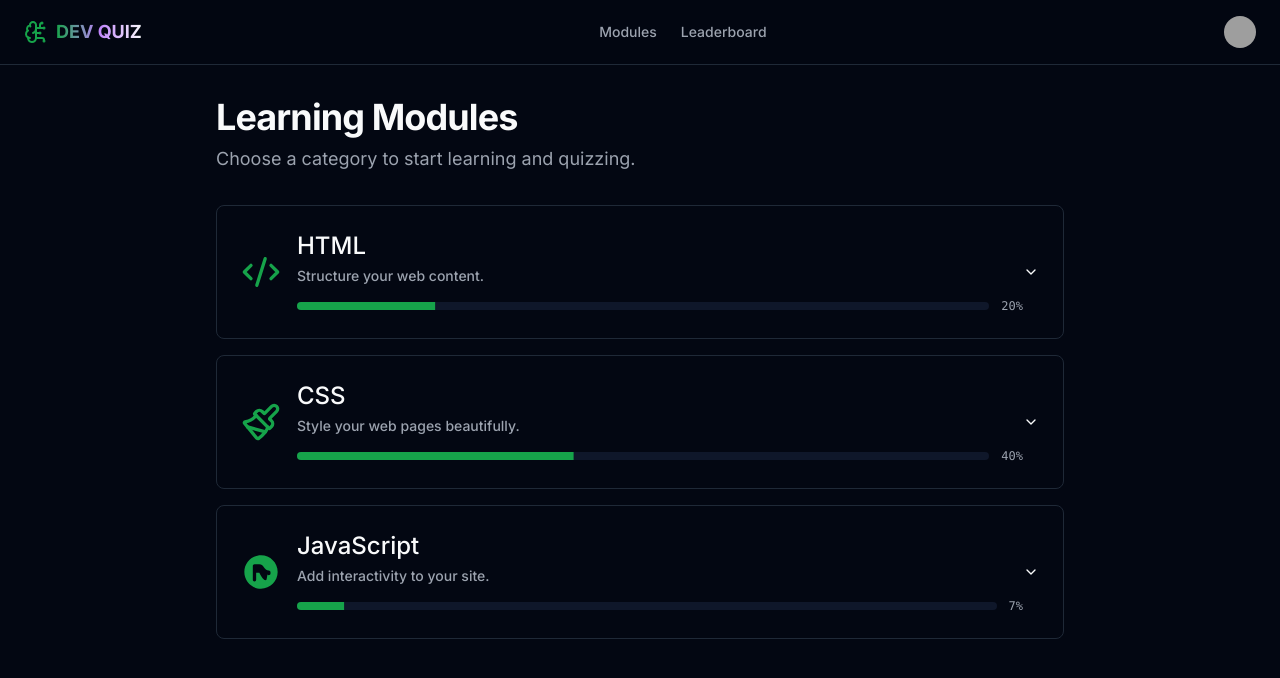
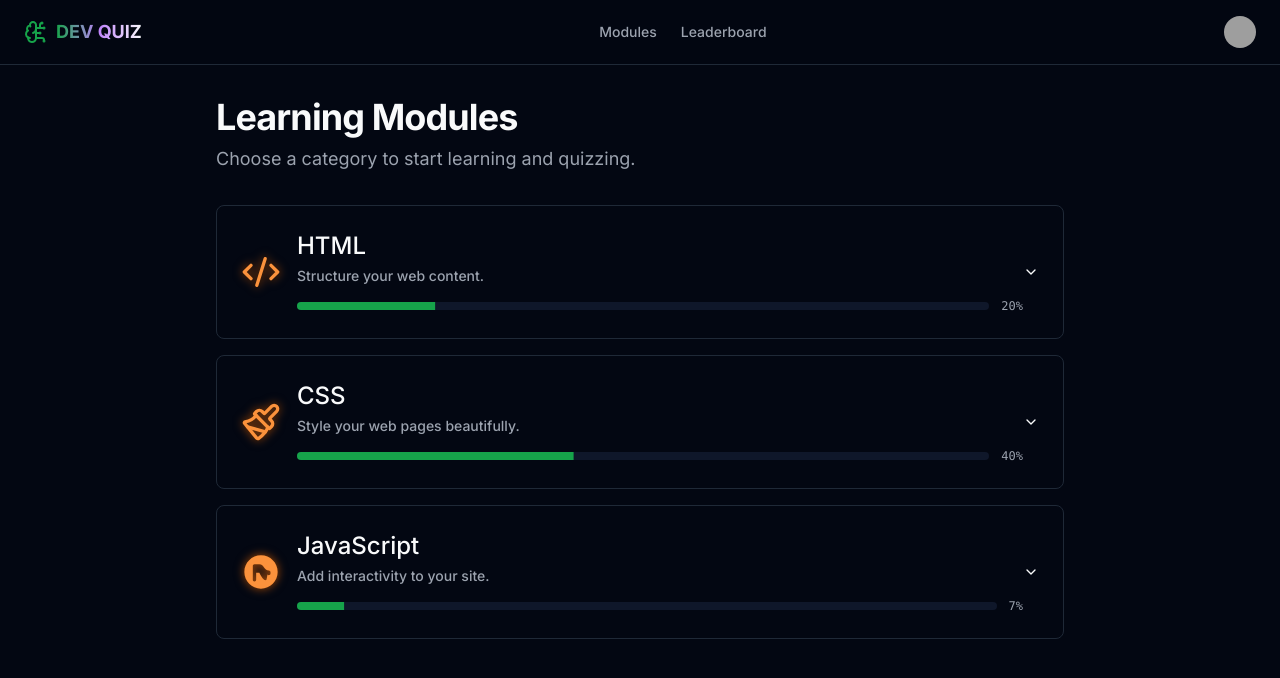
Before and after one commit to nilakshichoudhary1234-code/WEBLEARN, a Next.js app: page /modules in a window 1280 px wide. Shown: the top 678 px of the page. Built offline with nearby package versions, Linux system fonts and the light colour scheme; grey boxes are pictures that could not be loaded.

Commit message:
“Colorful futuristic web quiz interface for ‘Web Dev Quiz Challenge’, da

```diff
--- a/src/app/(main)/modules/page.tsx
+++ b/src/app/(main)/modules/page.tsx
@@ -36,11 +36,13 @@ export default function ModulesPage() {
             <AccordionItem
               key={category.slug}
               value={category.slug}
-              className="border rounded-lg bg-card"
+              className="border rounded-lg bg-card group"
             >
               <AccordionTrigger className="p-6 hover:no-underline">
                 <div className="flex items-center gap-4 w-full">
-                  <category.icon className="h-10 w-10 text-primary flex-shrink-0" />
+                  <div className="relative flex-shrink-0">
+                    <category.icon className="h-10 w-10 cyber-icon" />
+                  </div>
                   <div className="flex-grow text-left">
                     <h2 className="font-headline text-2xl">{category.name}</h2>
                     <p className="text-sm text-muted-foreground mt-1">
--- a/src/app/globals.css
+++ b/src/app/globals.css
@@ -78,3 +78,20 @@ body {
     @apply bg-background text-foreground;
   }
 }
+
+@layer components {
+  .cyber-icon {
+    @apply relative text-orange-400 transition-all duration-300;
+    filter: drop-shadow(0 0 5px theme('colors.orange.500 / 0.7')) drop-shadow(0 0 2px theme('colors.black'));
+  }
+  .cyber-icon::before {
+    content: '';
+    @apply absolute inset-0 rounded-full;
+    background: radial-gradient(circle at 50% 30%, theme('colors.orange.300 / 0.5'), transparent 70%);
+    box-shadow: inset 0 0 5px theme('colors.orange.400 / 0.6');
+  }
+  .group:hover .cyber-icon, .cyber-icon:hover {
+    @apply scale-110 text-orange-300;
+    filter: drop-shadow(0 0 10px theme('colors.orange.400')) drop-shadow(0 0 15px theme('colors.orange.500 / 0.6')) drop-shadow(0 0 2px theme('colors.black'));
+  }
+}
```
